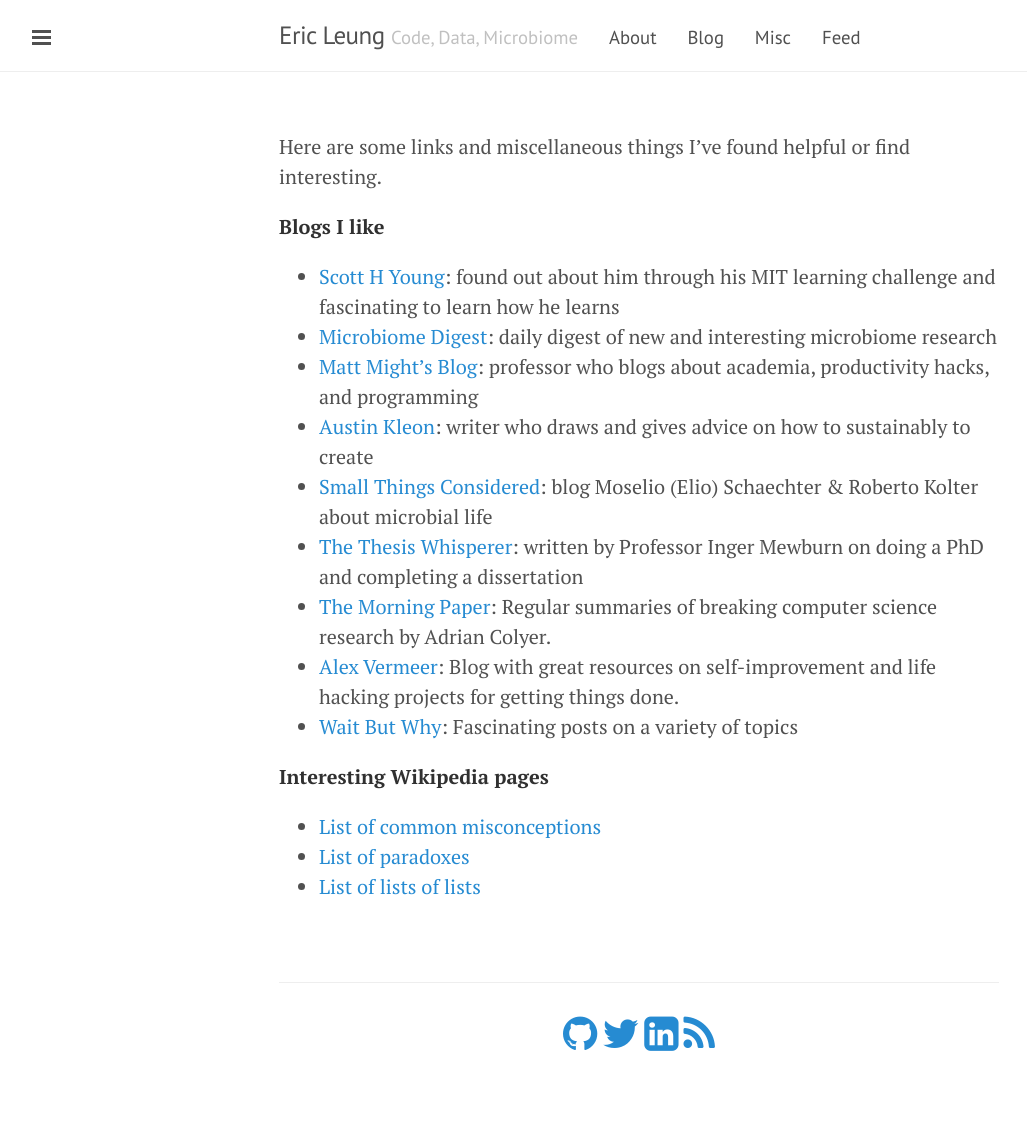
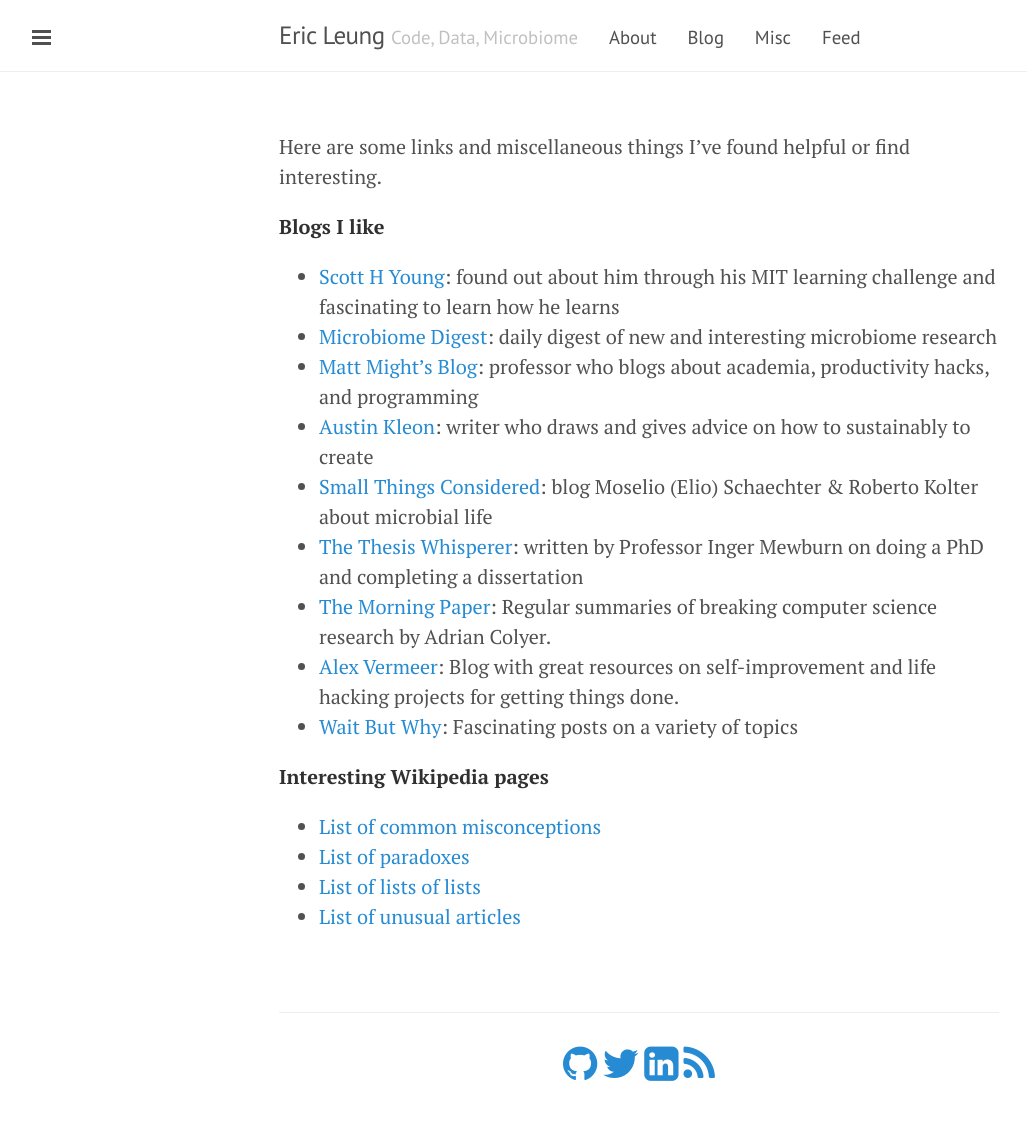
Before and after one commit to erictleung/erictleung.github.io, a Jekyll site: the page built from misc/index.md, in a window 1280 px wide. Shown: the whole page, without its empty margins (1-1028 px from the left). Built offline with Jekyll 4.4.1, drawn with Linux system fonts in a browser that asks for light colours; nearby versions of some CDN libraries; before the commit the page ends 1096 px from its top, so only the background shows below that.

Commit message:
Add unusual articles of Wikipedia to shared links

```diff
--- a/misc/index.md
+++ b/misc/index.md
@@ -33,3 +33,4 @@
 - [List of common misconceptions](https://en.wikipedia.org/wiki/List_of_common_misconceptions)
 - [List of paradoxes](https://en.wikipedia.org/wiki/List_of_paradoxes)
 - [List of lists of lists](https://en.wikipedia.org/wiki/List_of_lists_of_lists)
+- [List of unusual articles](https://en.wikipedia.org/wiki/Wikipedia:Unusual_articles)
```
